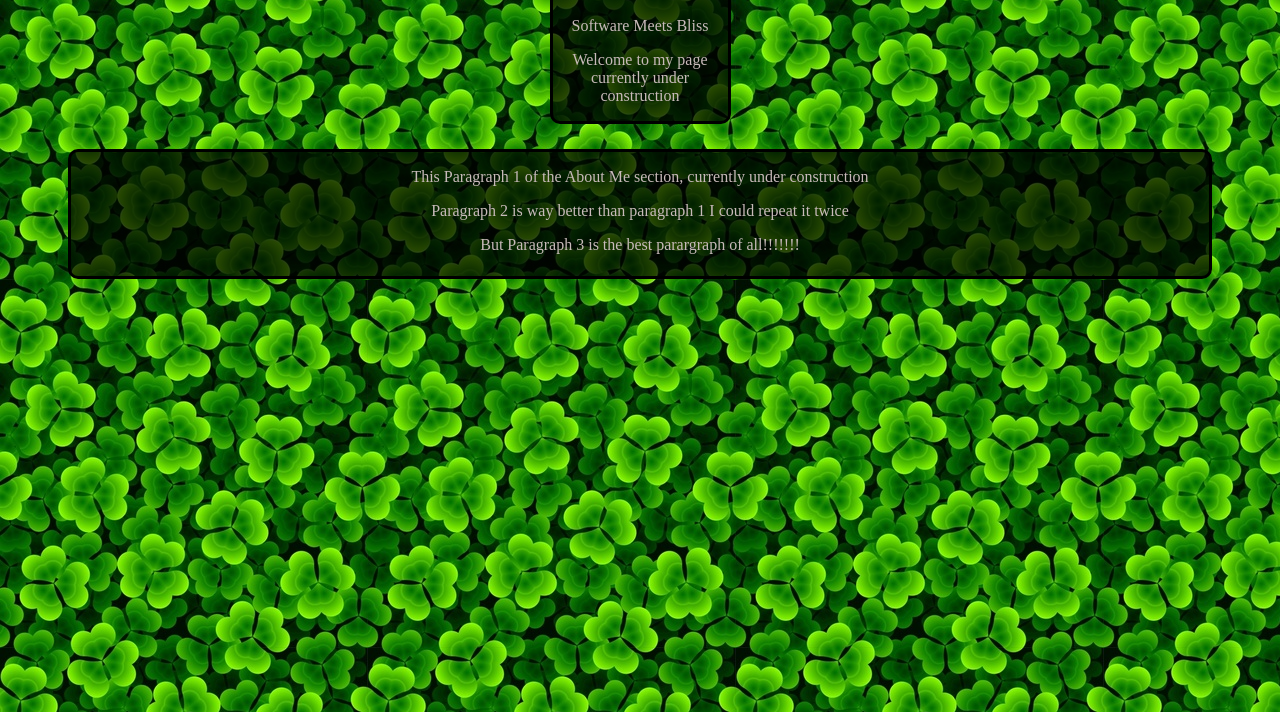
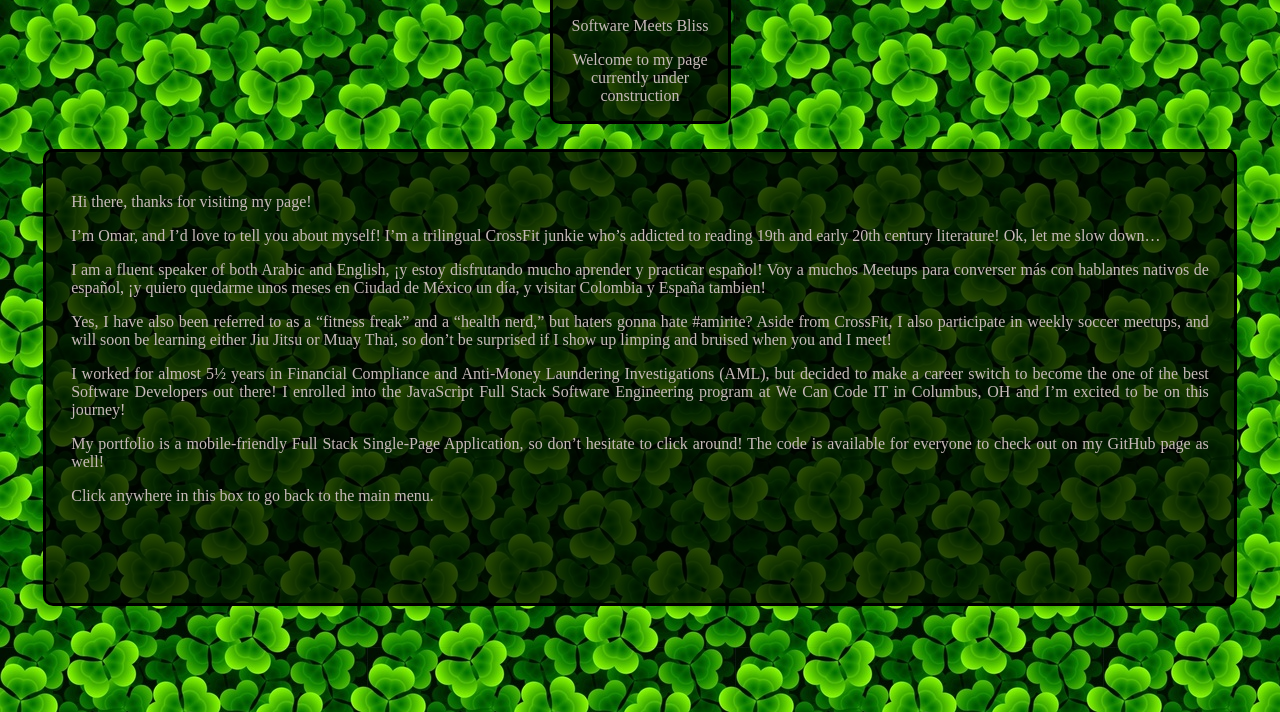
Before and after one commit to ojadan197/ojadan197.github.io, a website: page index.html in a window 1280 px wide. Both pictures are taken after a click on the element "About Me". Shown: the part 88-800 px from the top of the page. Drawn offline with Linux system fonts and the light colour scheme; a web font is replaced by a local one.

Commit message:
About me section is populated

```diff
--- a/app.js
+++ b/app.js
@@ -116,15 +116,18 @@ function populate_tabs() {
     const paragraph = [];
 
     // Determine the number of paragraphs in this section here
-    for (i = 0; i <3; i++){
+    for (i = 0; i <7; i++){
       paragraph[i] = document.createElement('p');
     }
 
     // Mannually Populate Paragraph content here...
-    paragraph[0].append(`This Paragraph 1 of the About Me section, currently under construction`)
-    paragraph[1].append('Paragraph 2 is way better than paragraph 1 I could repeat it twice')
-    paragraph[2].append('But Paragraph 3 is the best parargraph of all!!!!!!!')
-
+    paragraph[0].append(`Hi there, thanks for visiting my page!`);
+    paragraph[1].append(`I’m Omar, and I’d love to tell you about myself! I’m a trilingual CrossFit junkie who’s addicted to reading 19th and early 20th century literature! Ok, let me slow down…`);
+    paragraph[2].append(`I am a fluent speaker of both Arabic and English, ¡y estoy disfrutando mucho aprender y practicar español! Voy a muchos Meetups para converser más con hablantes nativos de español, ¡y quiero quedarme unos meses en Ciudad de México un día, y visitar Colombia y España tambien!`);
+    paragraph[3].append(`Yes, I have also been referred to as a “fitness freak” and a “health nerd,” but haters gonna hate #amirite? Aside from CrossFit, I also participate in weekly soccer meetups, and will soon be learning either Jiu Jitsu or Muay Thai, so don’t be surprised if I show up limping and bruised when you and I meet! `);
+    paragraph[4].append(`I worked for almost 5½ years in Financial Compliance and Anti-Money Laundering Investigations (AML), but decided to make a career switch to become the one of the best Software Developers out there! I enrolled into the JavaScript Full Stack Software Engineering program at We Can Code IT in Columbus, OH and I’m excited to be on this journey!`);
+    paragraph[5].append(`My portfolio is a mobile-friendly Full Stack Single-Page Application, so don’t hesitate to click around! The code is available for everyone to check out on my GitHub page as well!`);
+    paragraph[6].append(`Click anywhere in this box to go back to the main menu.`)
     // Append paragraphs to container here.
     for (i in paragraph) {
       AboutMe.append(paragraph[i]);
--- a/css/stylesheet.css
+++ b/css/stylesheet.css
@@ -61,7 +61,6 @@
 }
 
 .tab-container__colorized {
-
     margin: auto;
     justify-content: center;
     text-align: center;
@@ -76,11 +75,12 @@
 }
 
 .tab-container__colorized__result {
+    padding: 2%;
     width: 90%;
     height: 100%;
     margin: auto;
     justify-content: center;
-    text-align: center;
+    text-align: justify;
     border-style: solid;
     border-radius: 10px;
     border-color: black;
@@ -90,8 +90,7 @@
 
 .tab-container__colorized:hover{
     color: black ;
-    box-shadow: 0px 0px 4px 4px rgb(255, 217, 0, 0.75) /* rgba(255, 225, 54, 0.1)*/;
-/* box-shadow: rgb(255, 217, 0, 0.75) */
+    box-shadow: 0px 0px 4px 4px rgb(255, 217, 0, 0.75);
     background-color: rgba(255, 217, 0, .85);
     text-shadow: 2px 2px rgba(0, 0, 0, .25);
 }
@@ -99,7 +98,20 @@
 .tab-container__colorized__result:hover{
     color: black ;
     box-shadow: 0px 0px 4px 4px rgb(255, 217, 0, 0.75) ;
-
     background-color: rgba(255, 217, 0, .85);
 
 }
+
+.tab-container__colorized:active {
+    color: black ;
+    box-shadow: 0px 0px 4px 4px rgb(255, 217, 0, 0.75);
+    background-color: rgba(241, 241, 165, 0.9);
+    text-shadow: 2px 2px rgba(0, 0, 0, .25);
+}
+
+.tab-container__colorized__result:active{
+    color: black ;
+    box-shadow: 0px 0px 4px 4px rgb(255, 217, 0, 0.90) ;
+    background-color: rgba(251, 251, 208, 0.85);
+
+}
```
